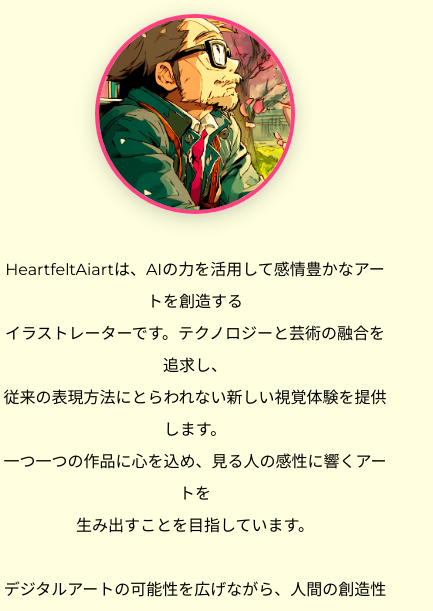
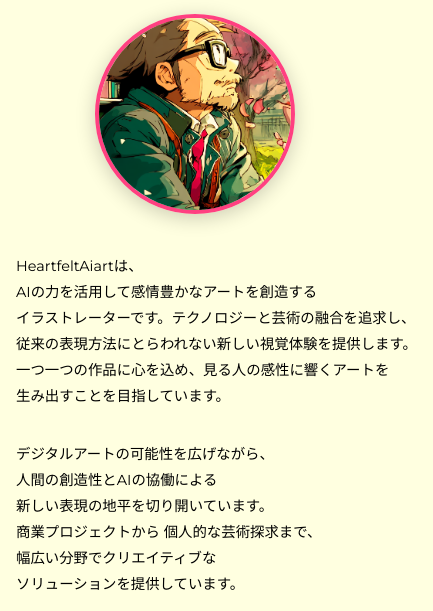
Before and after one commit to heartAi385/heartfelt-aiart, an Astro site: page / in a window 390 px wide. Shown: the part 489-1100 px from the top of the page, 433 px wide, since content can reach past the window. Built offline with nearby package versions, Linux system fonts and the light colour scheme; Astro itself is replaced by a stand-in of ours.

Commit message:
ここに今回の具体的な変更内容を記述します

```diff
--- a/src/pages/index.astro
+++ b/src/pages/index.astro
@@ -106,9 +106,13 @@ import Layout from '../layouts/Layout.astro';
       max-width: 600px;
       margin: 0 auto;
       line-height: 2;
+      padding: 0 1rem;
     }
     .profile-text p {
       margin-bottom: 2rem;
+      text-align: justify;
+      word-break: keep-all;
+      overflow-wrap: break-word;
     }
     .gallery {
       display: grid;
@@ -192,6 +196,13 @@ import Layout from '../layouts/Layout.astro';
       .logo {
         font-size: 1.25rem;
       }
+      .profile-text {
+        font-size: 0.9rem;
+        line-height: 1.8;
+      }
+      .profile-text p {
+        text-align: left;
+      }
     }
   </style>
 
@@ -201,7 +212,7 @@ import Layout from '../layouts/Layout.astro';
         <a href="/" class="logo">HeartfeltAiart</a>
         <nav>
           <ul>
-            <li><a href="/">ホーム</a></li>
+            <li><a href="/#top">ホーム</a></li>
             <li><a href="#gallery">GALLERY</a></li>
             <li><a href="#contact">お問い合わせ</a></li>
           </ul>
@@ -211,7 +222,7 @@ import Layout from '../layouts/Layout.astro';
   </header>
 
   <main>
-    <section class="hero">
+    <section id="top" class="hero">
       <video class="hero-video" autoplay muted loop playsinline>
         <source src="/videos/homepage1.mp4" type="video/mp4">
         お使いのブラウザは動画再生に対応していません。
@@ -224,16 +235,16 @@ import Layout from '../layouts/Layout.astro';
         <img src="/images/noguchi.png" alt="野口" class="creator-image">
         <div class="profile-text">
           <p>
-            HeartfeltAiartは、AIの力を活用して感情豊かなアートを創造する<br>
-            イラストレーターです。テクノロジーと芸術の融合を追求し、<br>
-            従来の表現方法にとらわれない新しい視覚体験を提供します。<br>
-            一つ一つの作品に心を込め、見る人の感性に響くアートを<br>
+            HeartfeltAiartは、AIの力を活用して感情豊かなアートを創造する
+            イラストレーターです。テクノロジーと芸術の融合を追求し、
+            従来の表現方法にとらわれない新しい視覚体験を提供します。
+            一つ一つの作品に心を込め、見る人の感性に響くアートを
             生み出すことを目指しています。
           </p>
           <p>
-            デジタルアートの可能性を広げながら、人間の創造性とAIの協働による<br>
-            新しい表現の地平を切り開いています。商業プロジェクトから<br>
-            個人的な芸術探求まで、幅広い分野でクリエイティブな<br>
+            デジタルアートの可能性を広げながら、人間の創造性とAIの協働による
+            新しい表現の地平を切り開いています。商業プロジェクトから
+            個人的な芸術探求まで、幅広い分野でクリエイティブな
             ソリューションを提供しています。
           </p>
         </div>
```
